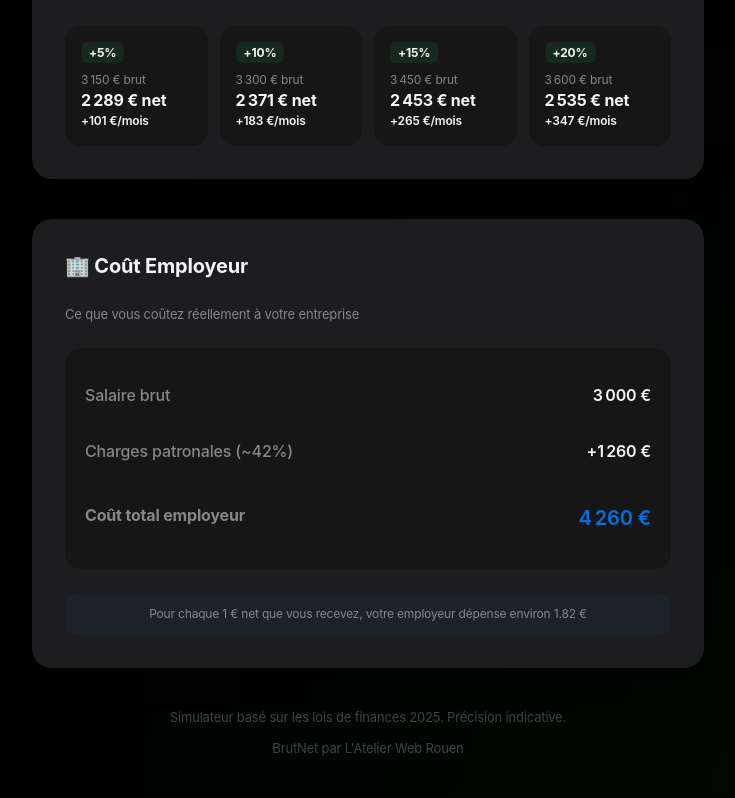
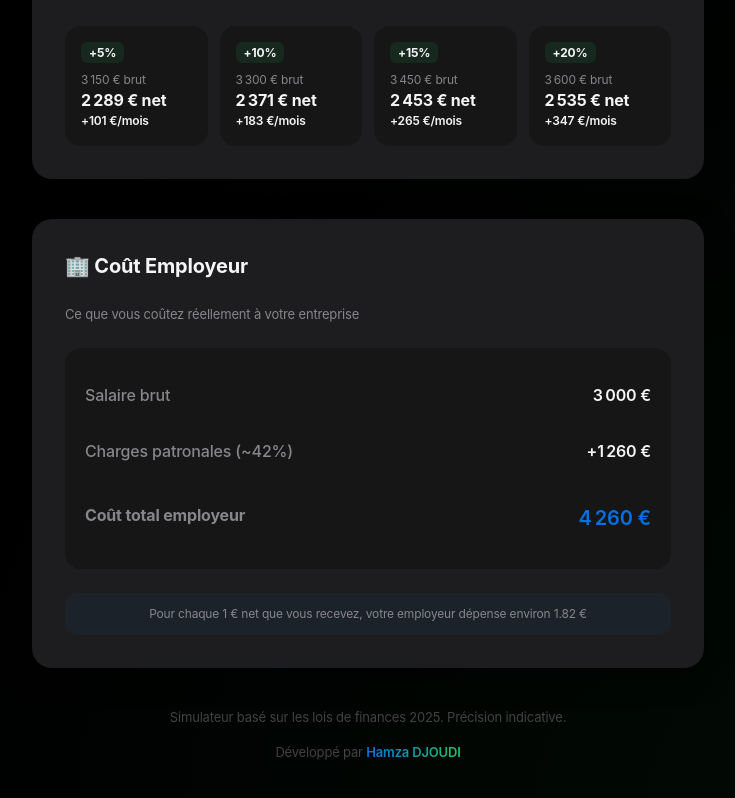
Before and after one commit to HAAMZA7/Simulateur-Brut-Net, a React (Vite) app: page / in a window 1280 px wide. Shown: the part 1982-2780 px from the top of the page, without its empty margins (272-1007 px from the left). Built offline with nearby package versions, Linux system fonts and the light colour scheme.

Commit message:
feat: restore animated signature with djoudi.dev link

```diff
--- a/src/App.tsx
+++ b/src/App.tsx
@@ -227,7 +227,17 @@ function App() {
 
             <footer className="text-center mt-40" style={{ color: 'var(--color-text-tertiary)', fontSize: '13px' }}>
                 <p>Simulateur basé sur les lois de finances 2025. Précision indicative.</p>
-                <p style={{ marginTop: '12px' }}>BrutNet par L'Atelier Web Rouen</p>
+                <p style={{ marginTop: '16px' }}>
+                    Développé par{' '}
+                    <a
+                        href="https://djoudi.dev"
+                        target="_blank"
+                        rel="noopener noreferrer"
+                        className="signature-link"
+                    >
+                        Hamza DJOUDI
+                    </a>
+                </p>
             </footer>
         </div>
     )
--- a/src/index.css
+++ b/src/index.css
@@ -254,3 +254,33 @@ body {
         padding: 24px;
     }
 }
+
+/* Signature Link */
+.signature-link {
+    background: linear-gradient(90deg, var(--color-brand), #22c55e, var(--color-brand));
+    background-size: 200% auto;
+    -webkit-background-clip: text;
+    -webkit-text-fill-color: transparent;
+    background-clip: text;
+    font-weight: 600;
+    text-decoration: none;
+    animation: gradient-shift 3s ease infinite;
+}
+
+.signature-link:hover {
+    animation-duration: 0.5s;
+}
+
+@keyframes gradient-shift {
+    0% {
+        background-position: 0% center;
+    }
+
+    50% {
+        background-position: 100% center;
+    }
+
+    100% {
+        background-position: 0% center;
+    }
+}
```
